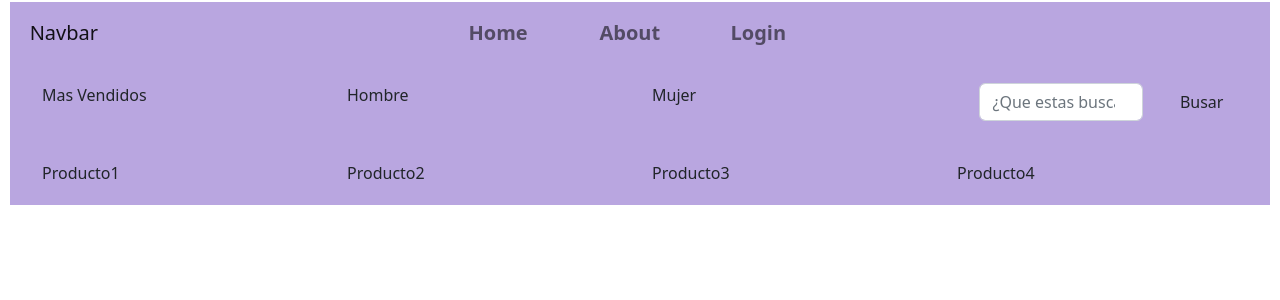
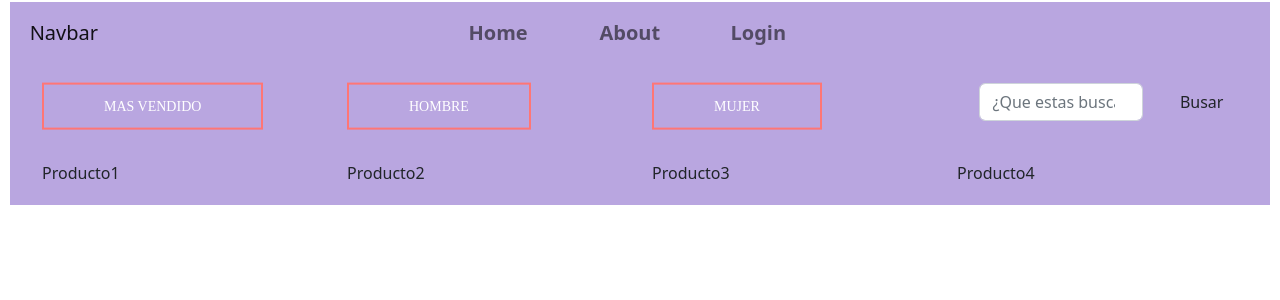
Before and after one commit to josuemagic/maplesyrup, a React (Vite) app in the folder frontend/: page / in a window 1280 px wide. Shown: the top 300 px of the page. Built offline with nearby package versions, Linux system fonts and the light colour scheme.

Commit message:
Ideas de botones

```diff
--- a/frontend/src/components/home/Home.jsx
+++ b/frontend/src/components/home/Home.jsx
@@ -1,13 +1,14 @@
 import React from 'react';
+import { CustomButtonNavigate } from '../shared/atoms/CustomButtonNavigate';
 // import { CustomButtonNavigate } from '../shared/atoms/CustomButtonNavigate';
 
 export function Home() {
     return (
         <>
             <div className=".container-md row" style={{ backgroundColor: '#B9A6E0', margin: '0px 10px 0px 10px', padding: '20px' }}>
-                <div className='col-lg-3 col-sm-1'>Mas Vendidos</div>
-                <div className='col-lg-3 col-sm-1'>Hombre </div>
-                <div className='col-lg-3 col-sm-1'>Mujer</div>
+                <div className='col-lg-3 col-sm-1'><CustomButtonNavigate label='Mas Vendido' /></div>
+                <div className='col-lg-3 col-sm-1'><CustomButtonNavigate label='Hombre' /> </div>
+                <div className='col-lg-3 col-sm-1'><CustomButtonNavigate label='Mujer' /></div>
                 <div className='col-lg-3 col-sm-1 row'>
                     <form className="d-flex" style={{ margin: '0px 8%' }}>
                         <input className="form-control me-4" type="search" placeholder="¿Que estas buscando?..." />
--- a/frontend/src/components/shared/atoms/CustomButtonNavigate.jsx
+++ b/frontend/src/components/shared/atoms/CustomButtonNavigate.jsx
@@ -1,19 +1,13 @@
 import React from 'react';
+import '../../../styles/customButtons.css';
 
-export function CustomButtonNavigate() {
+export function CustomButtonNavigate({label = ""}) {
     return (
         <>
-            <div className="wrapper">
-                <a className="button" href="#">Hover me!</a>
+            <div class="middle">
+                <a href="" className="btnCustom btn1">{label}</a>
+                {/* <a href="" class="btn btn3">Hover Me</a> */}
             </div>
-            <svg style="visibility: hidden; position: absolute;" width="0" height="0" xmlns="http://www.w3.org/2000/svg" version="1.1">
-                <defs>
-                    <filter id="goo"><feGaussianBlur in="SourceGraphic" stdDeviation="10" result="blur" />
-                        <feColorMatrix in="blur" mode="matrix" values="1 0 0 0 0  0 1 0 0 0  0 0 1 0 0  0 0 0 19 -9" result="goo" />
-                        <feComposite in="SourceGraphic" in2="goo" operator="atop" />
-                    </filter>
-                </defs>
-            </svg>
         </>
     )
 }
--- /dev/null
+++ b/frontend/src/styles/customButtons.css
@@ -0,0 +1,46 @@
+.middle{
+    top: 50%;
+    left: 50%;
+    transform: translate(0%, 40%);
+  }
+  .btnCustom{
+    position: relative;
+    color: white;
+    font-size: 14px;
+    font-family: "montserrat";
+    text-decoration: none;
+    margin: 30px 0;
+    border: 2px solid #ff7675;
+    padding: 14px 60px;
+    text-transform: uppercase;
+    overflow: hidden;
+    transition: 1s all ease;
+  }
+  .btnCustom::before{
+    background: #ff7675;
+    content: "";
+    position: absolute;
+    top: 50%;
+    left: 50%;
+    transform: translate(-50%,-50%);
+    z-index: -1;
+    transition: all 0.6s ease;
+  }
+
+  .btn1::before{
+    width: 0%;
+    height: 100%;
+  }
+
+  .btn1:hover::before{
+    width: 100%;
+  }
+
+  .btn3::before{
+    width: 100%;
+    height: 0%;
+    transform: translate(-10%,-10%) rotate(45deg);
+  }
+  .btn3:hover::before{
+    height: 100%;
+  }
```
Also changed, not shown: frontend/src/styles/cutstomButtons.css (deleted, +0 -62 lines).
